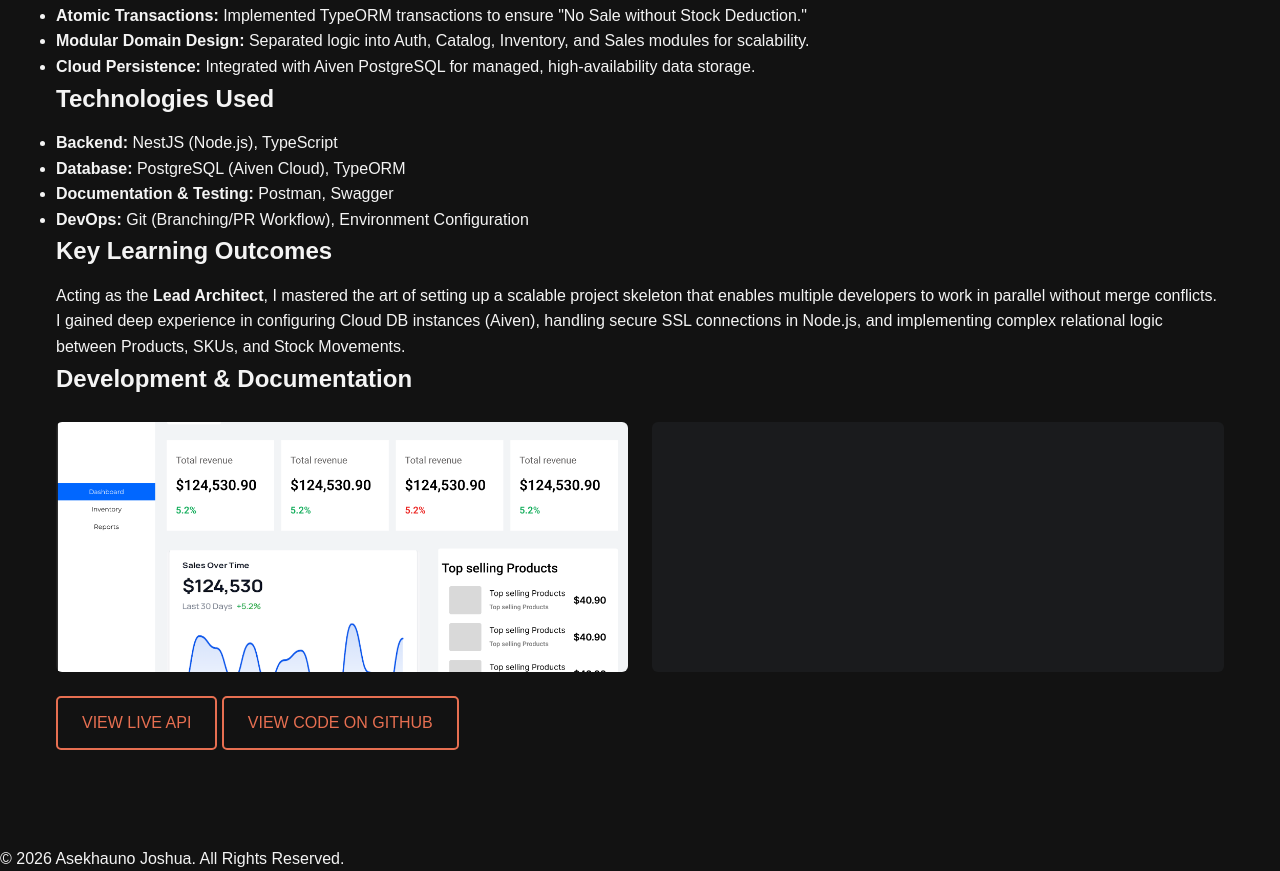
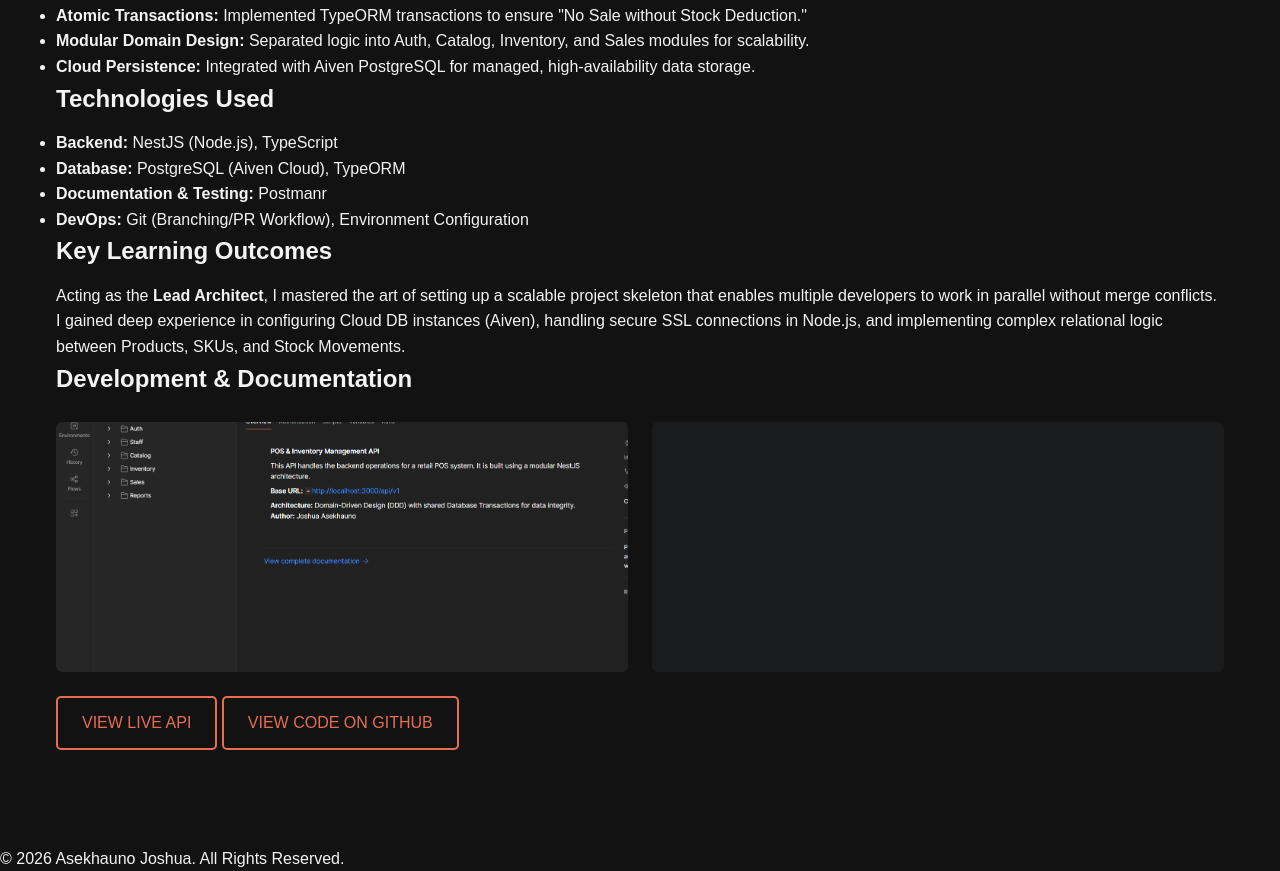
Before and after one commit to Joas-bros/personal-portfolio-site, a plain HTML site: page project-details.html in a window 1280 px wide. Shown: the part 2208-3079 px from the top of the page. Drawn offline with Linux system fonts and the light colour scheme.

Commit message:
Image fix

```diff
--- a/project-details.html
+++ b/project-details.html
@@ -61,7 +61,7 @@
                 <ul class="tech-list">
                     <li><strong>Backend:</strong> NestJS (Node.js), TypeScript</li>
                     <li><strong>Database:</strong> PostgreSQL (Aiven Cloud), TypeORM</li>
-                    <li><strong>Documentation & Testing:</strong> Postman, Swagger</li>
+                    <li><strong>Documentation & Testing:</strong> Postmanr</li>
                     <li><strong>DevOps:</strong> Git (Branching/PR Workflow), Environment Configuration</li>
                 </ul>
             </div>
@@ -76,7 +76,7 @@
             <div class="content-block">
                 <h2>Development & Documentation</h2>
                 <div class="screenshot-gallery">
-                    <img src="assets/port 1.png" alt="API Documentation in Postman">
+                    <img src="assets/port 4.png" alt="API Documentation in Postman">
                     <img src="assets/port 2.png" alt="Modular NestJS Folder Structure">
                 </div>
             </div>
```
Also changed, not shown: assets/port 4.png (added).
